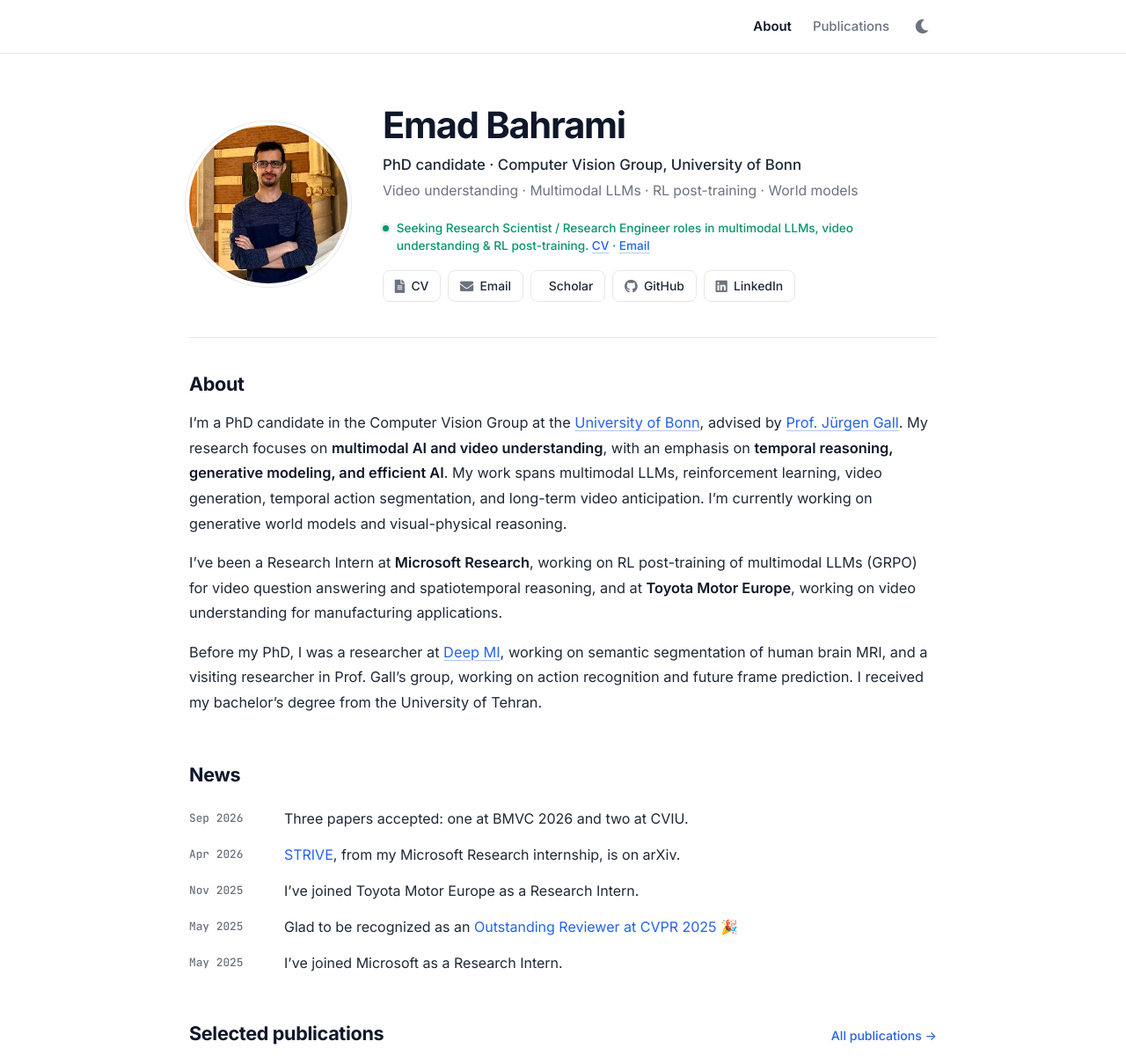
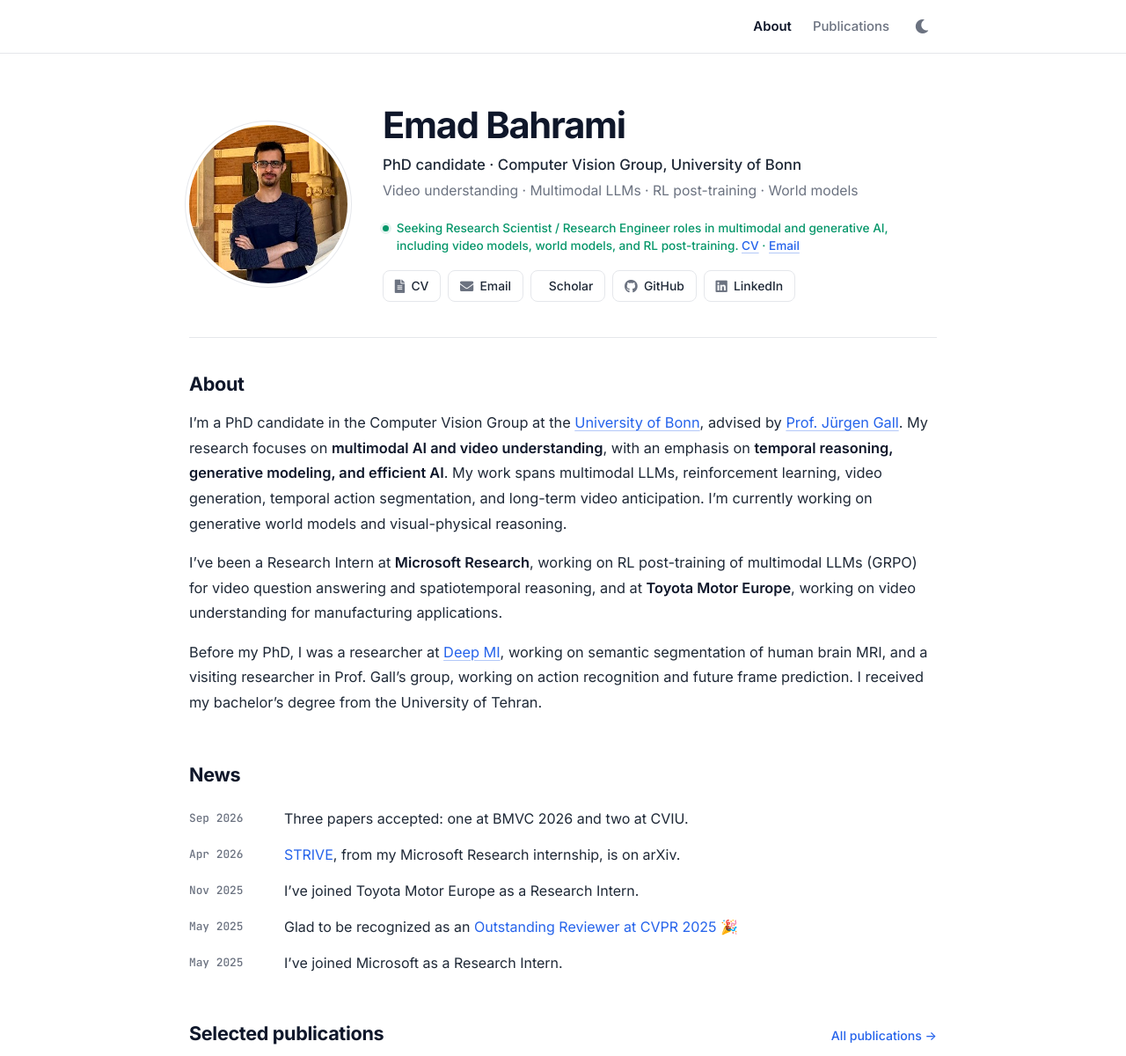
Before and after one commit to 3madbr/3madbr.github.io, a Jekyll site: the page built from _pages/about.md, in a window 1280 px wide and 1374 px high, cut to the strip 0-1200 px from the top of the window. Shown: the whole strip at 88% size. Built offline with Jekyll 4.4.1, drawn with Linux system fonts in a browser that asks for light colours; full-size pictures stand in for the smaller copies a plugin makes; comment, search, counter and statistics services are not loaded; a style sheet for code colours, icons or effects is not loaded.

Commit message:
Reword job-seeking status line
Co-Authored-By: Claude Opus 5.5 <noreply@anthropic.com>

```diff
--- a/_pages/about.md
+++ b/_pages/about.md
@@ -6,7 +6,7 @@ permalink: /
 # Hero (edit these lines freely; delete `job_market` to hide the green status line)
 subtitle: PhD candidate · Computer Vision Group, University of Bonn
 focus: Video understanding · Multimodal LLMs · RL post-training · World models
-job_market: "Seeking Research Scientist / Research Engineer roles in multimodal LLMs, video understanding & RL post-training."  # CV + Email links are appended automatically
+job_market: "Seeking Research Scientist / Research Engineer roles in multimodal and generative AI, including video models, world models, and RL post-training."  # CV + Email links are appended automatically
 
 profile:
   image: emadbr.jpg
```
